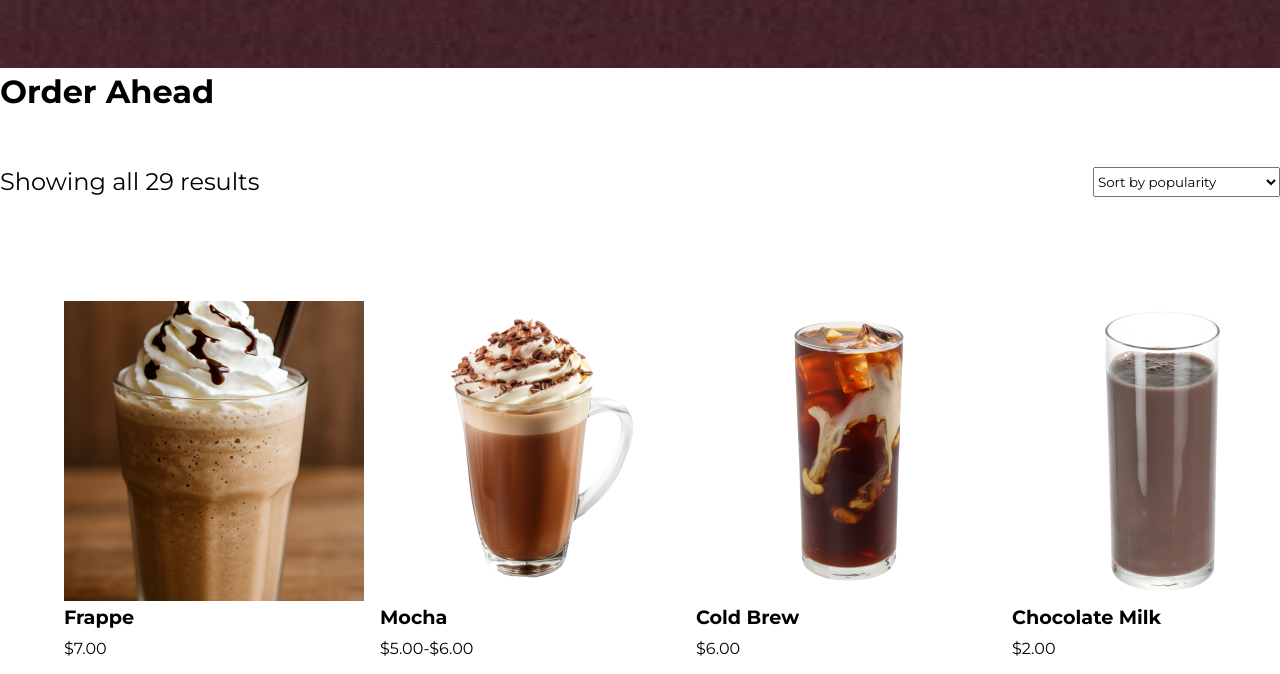
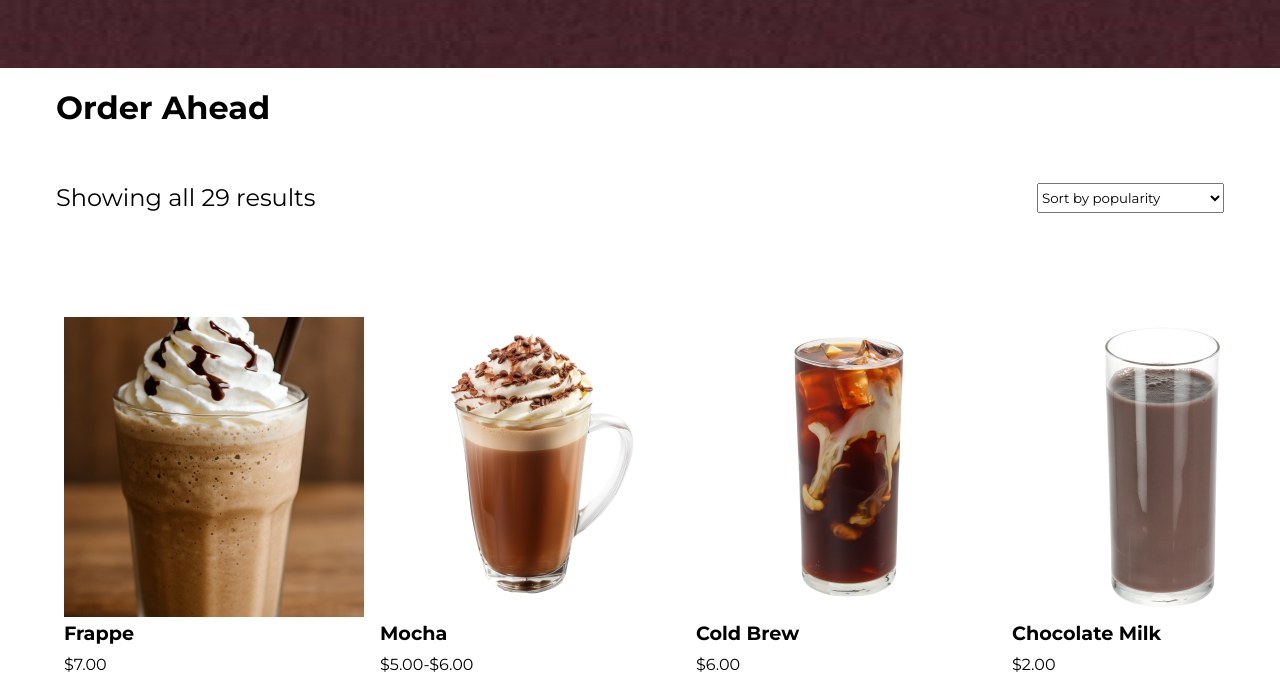
Before and after one commit to leak1415/project-git-coffee-shop-, a plain HTML site: page pages/OrderOnlinePage.html in a window 1280 px wide. Shown: the part 132-806 px from the top of the page. Drawn offline with Linux system fonts and the light colour scheme.

Commit message:
fix Orderonline page

```diff
--- a/style/orderOnline.css
+++ b/style/orderOnline.css
@@ -45,12 +45,14 @@ header{
     height: 80px;
 
 }
-/* .img{
-    width: 100%;
-} */
+.main h1{
+    margin: 16px 56px;
+}
+.main-container{
+    margin: 0px 56px;
+}
 .main .aside{
     padding: 56px 56px;
-    box-sizing: border-box;
     /* width: 100%; */
 }
 .main-container{
@@ -66,9 +68,11 @@ header{
 }
 .aside{
     margin-top: 40px;
+    /* margin-left: 42px; */
     display: grid;
     grid-template-columns: repeat(4,1fr);
     row-gap: 100px;
+    /* box-sizing: border-box; */
     /* width: 100%; */
 }
 .img1{
```
Also changed, not shown: README/image/photo_2025-08-28_09-00-58.jpg (added), README/image/photo_2025-08-28_09-01-11.jpg (added), README/image/photo_2025-08-28_09-01-15.jpg (added), README/image/photo_2025-08-28_09-13-36.jpg (added), README/image/photo_2025-08-28_09-13-43.jpg (added), README/image/photo_2025-08-28_09-18-12.jpg (added), 2 other files.
